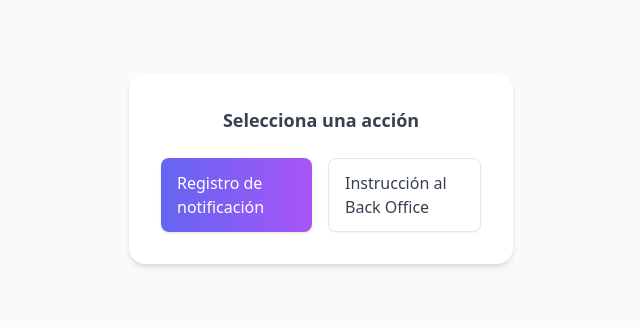
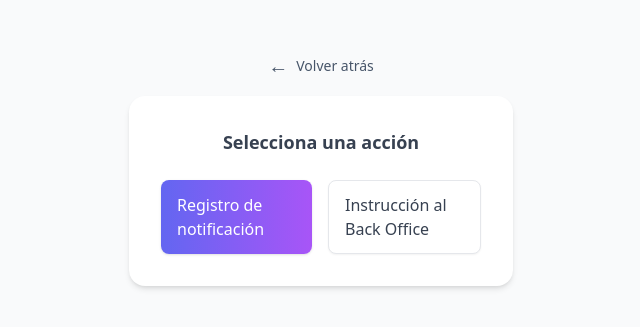
Before and after one commit to lldisool1997/presentaciones-prototipo-onp, a plain HTML site: page LLAMADOS_DISTR_CAPITAL/llamado-de-capital/index.html in a window 1280 px wide. Shown: the part 231-558 px from the top of the page, without its empty margins (319-959 px from the left). Drawn offline with nearby package versions, Linux system fonts and the light colour scheme.

Commit message:
avance prototipado, llamado al capital

```diff
--- a/LLAMADOS_DISTR_CAPITAL/llamado-de-capital/index.html
+++ b/LLAMADOS_DISTR_CAPITAL/llamado-de-capital/index.html
@@ -6,7 +6,12 @@
     <title>Acciones</title>
     <script src="https://cdn.tailwindcss.com"></script>
 </head>
-<body class="min-h-screen bg-gray-50 flex items-center justify-center p-6">
+<body class="min-h-screen bg-gray-50 flex flex-col items-center justify-center p-6">
+    <a href="../"
+   class="mb-4 inline-flex items-center gap-2 text-sm text-slate-600 hover:text-slate-800">
+  <span class="text-xl">←</span> Volver atrás
+</a>
+
     <div class="w-full max-w-sm bg-white rounded-2xl shadow-md p-8 flex flex-col gap-6">
         <h1 class="text-center text-lg font-semibold text-gray-700">Selecciona una acción</h1>
 
```
Also changed, not shown: LLAMADOS_DISTR_CAPITAL/index.html (+5 -0 lines), LLAMADOS_DISTR_CAPITAL/llamado-de-capital/instruir-backoffice.html (+5 -3 lines), LLAMADOS_DISTR_CAPITAL/llamado-de-capital/registro-notificacion.html (+5 -3 lines).
